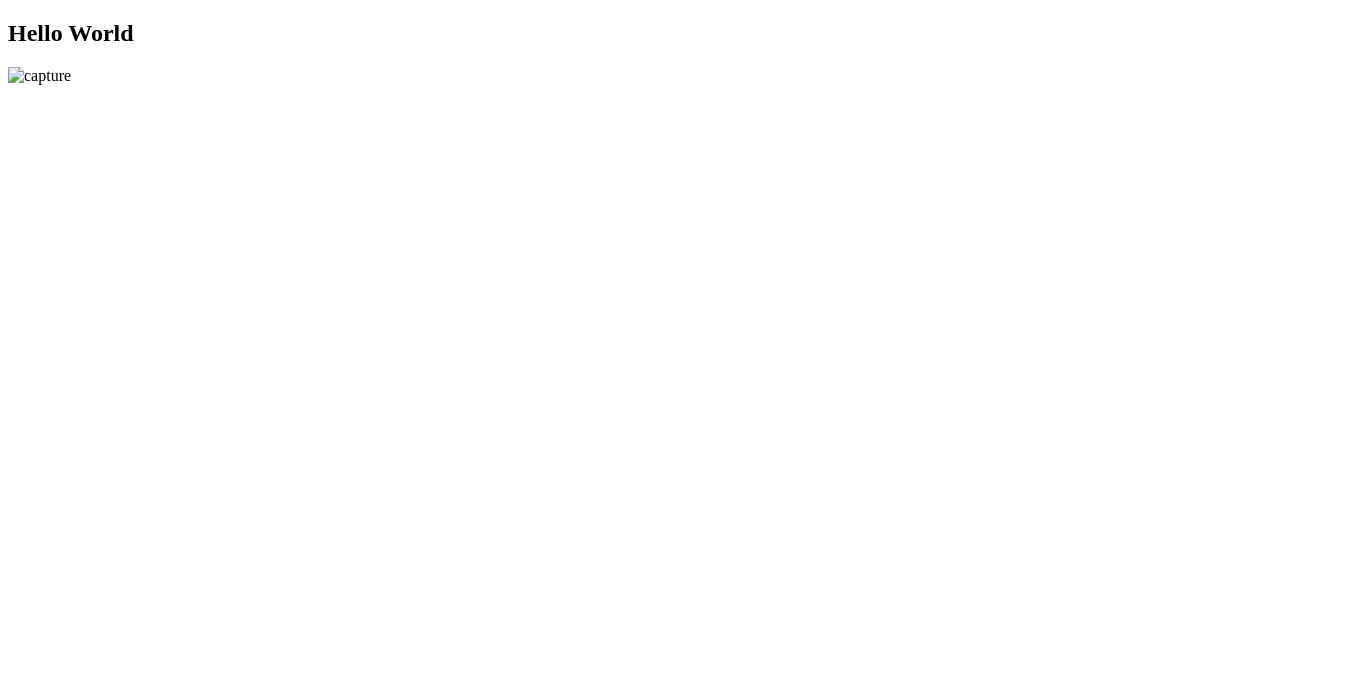
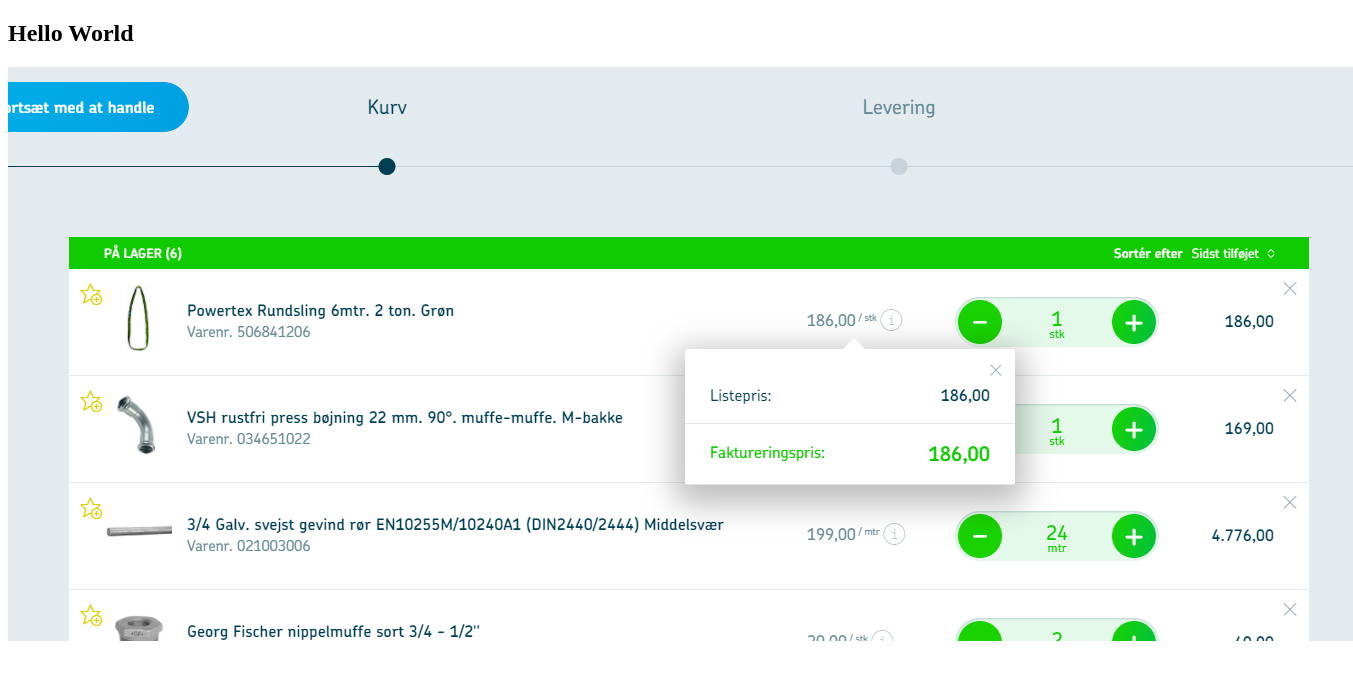
Before and after one commit to soerenchristiansen/sc-solutions, a website: page app/index.html in a window 1280 px wide. Shown: the whole page, 1353 px wide, since content can reach past the window. Drawn offline with Linux system fonts and the light colour scheme.

Commit message:
removed consolidate

```diff
--- a/app/index.html
+++ b/app/index.html
@@ -8,6 +8,6 @@
 </head>
 <body>
     <h2>Hello World</h2>
-    <img src="/images/Capture" alt="capture">
+    <img src="/images/Capture.PNG" alt="capture">
 </body>
 </html>
--- a/index.js
+++ b/index.js
@@ -1,7 +1,6 @@
 const express = require('express');
 const path = require('path');
 const PORT = process.env.PORT || 5000;
-// const cons = require('consolidate');
 
 express()
   .use(express.static(path.join(__dirname, 'images')))
--- a/package.json
+++ b/package.json
@@ -13,7 +13,6 @@
   "author": "",
   "license": "ISC",
   "dependencies": {
-    "consolidate": "^0.15.1",
     "ejs": "^2.5.8",
     "express": "^4.16.3"
   }
```
Also changed, not shown: 1 other file.
